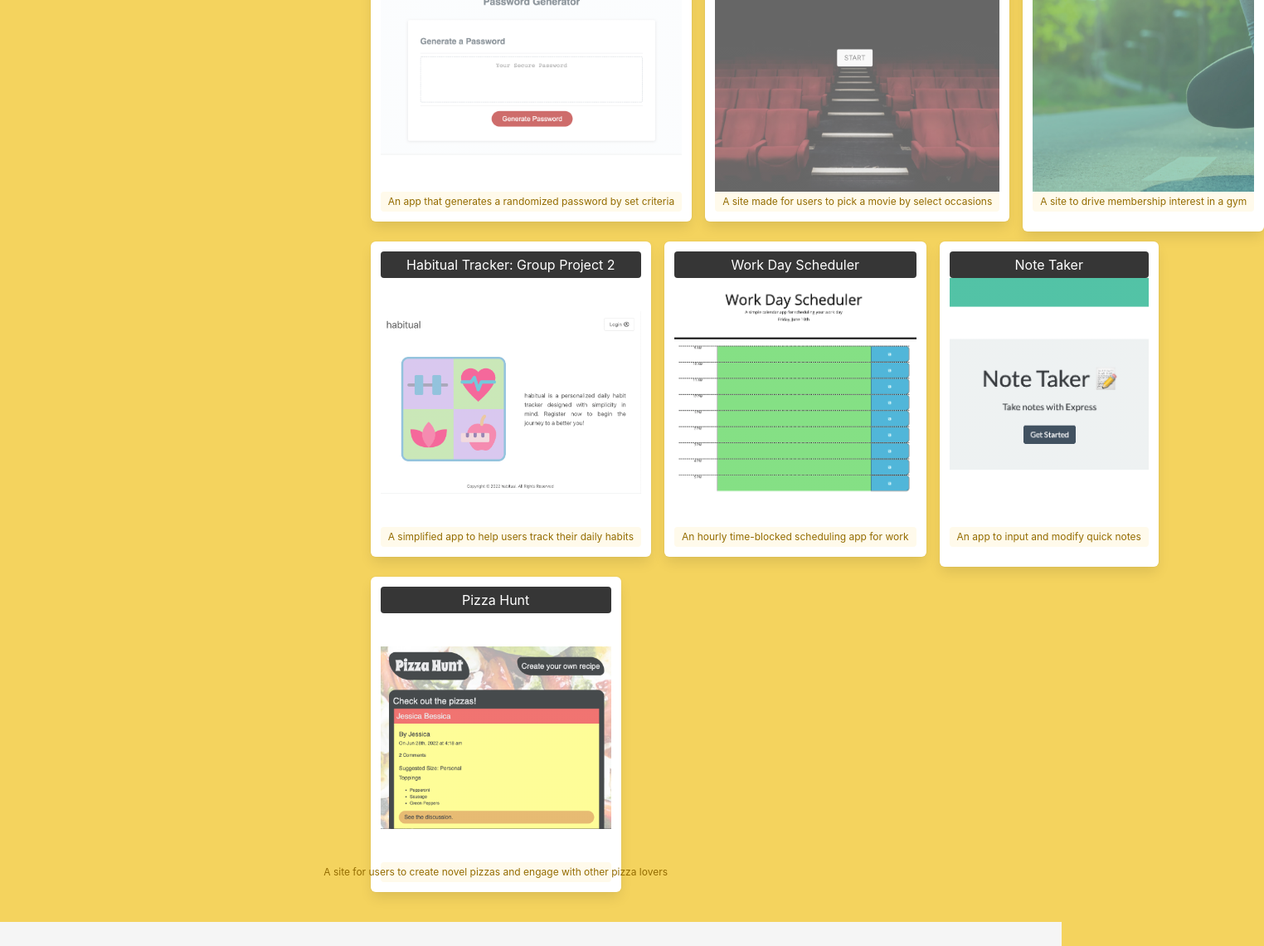
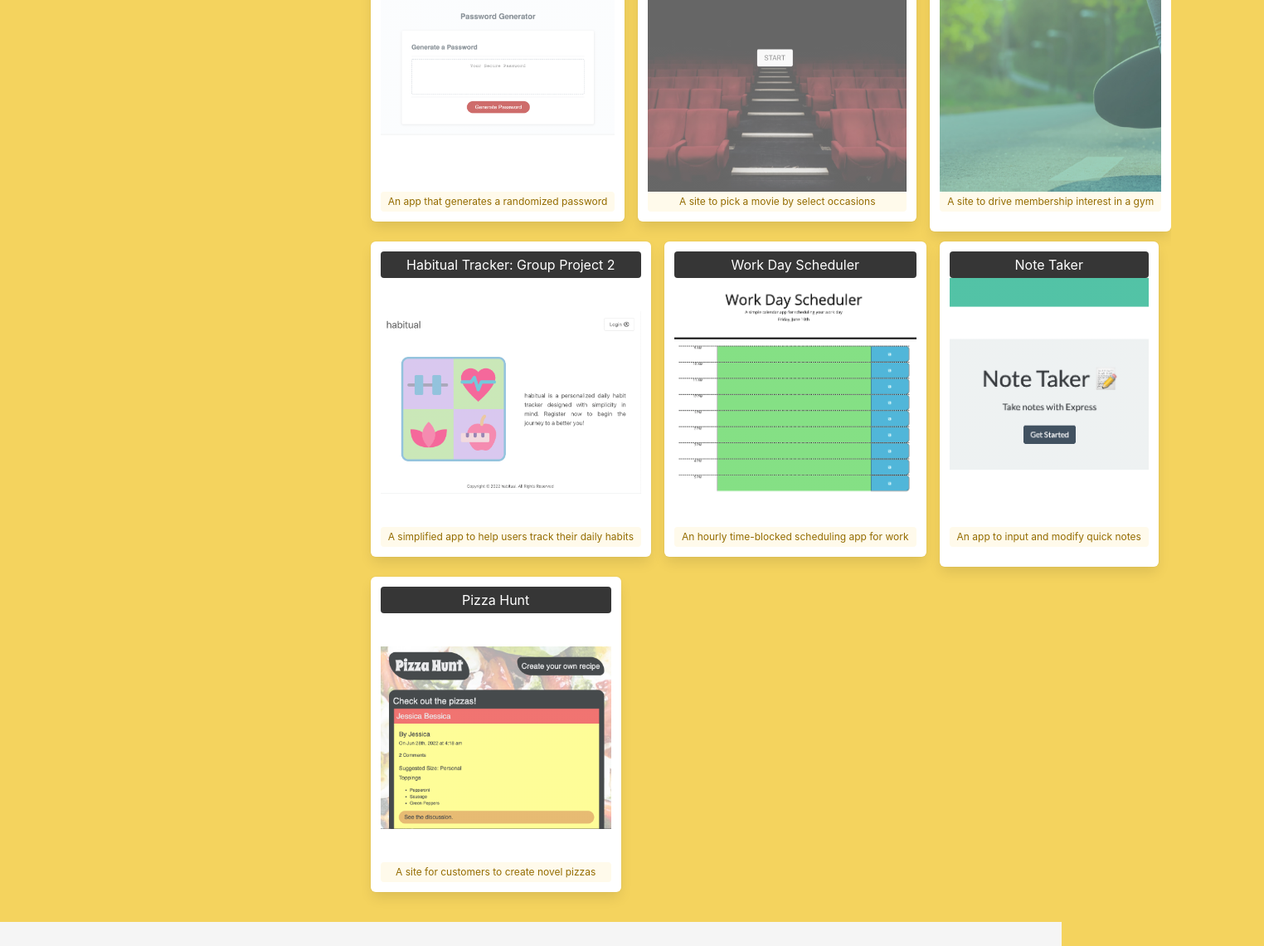
Before and after one commit to Jessiferizzo/Professional-Portfolio, a website: page index.html in a window 1280 px wide. Shown: the part 1067-2207 px from the top of the page at 83% size, 1524 px wide, since content can reach past the window. Drawn offline with nearby package versions, Linux system fonts and the light colour scheme.

```diff
--- a/index.html
+++ b/index.html
@@ -286,7 +286,7 @@
           <div class="password-generator">
           </div>
         </a>
-        <span class="tag is-family-primary is-warning is-light is-flex is-align-content-center is-justify-content-center">An app that generates a randomized password by set criteria</span>
+        <span class="tag is-family-primary is-warning is-light is-flex is-align-content-center is-justify-content-center">An app that generates a randomized password</span>
       </div>
       <div class="column box mx-2">
         <a href="https://rjimeneztech.github.io/MovieFinder/">
@@ -294,7 +294,7 @@
           <div class="occasional-movie">
           </div>
         </a>
-        <span class="tag is-family-primary is-warning is-light is-flex is-align-content-center is-justify-content-center">A site made for users to pick a movie by select occasions</span>
+        <span class="tag is-family-primary is-warning is-light is-flex is-align-content-center is-justify-content-center">A site to pick a movie by select occasions</span>
       </div>
       <div class="column box mx-2 mb-3">
         <a href="https://jessiferizzo.github.io/run-buddy/">
@@ -339,7 +339,7 @@
           <span class="tag is-family-primary is-dark is-medium is-flex is-align-content-center is-justify-content-center">Pizza Hunt</span>
           <div class="pizza-hunt">
           </div>
-          <span class="tag is-family-primary is-warning is-light is-flex is-align-content-center is-justify-content-center">A site for users to create novel pizzas and engage with other pizza lovers</span>
+          <span class="tag is-family-primary is-warning is-light is-flex is-align-content-center is-justify-content-center">A site for customers to create novel pizzas</span>
         </a>
       </div>
       </div>
```
